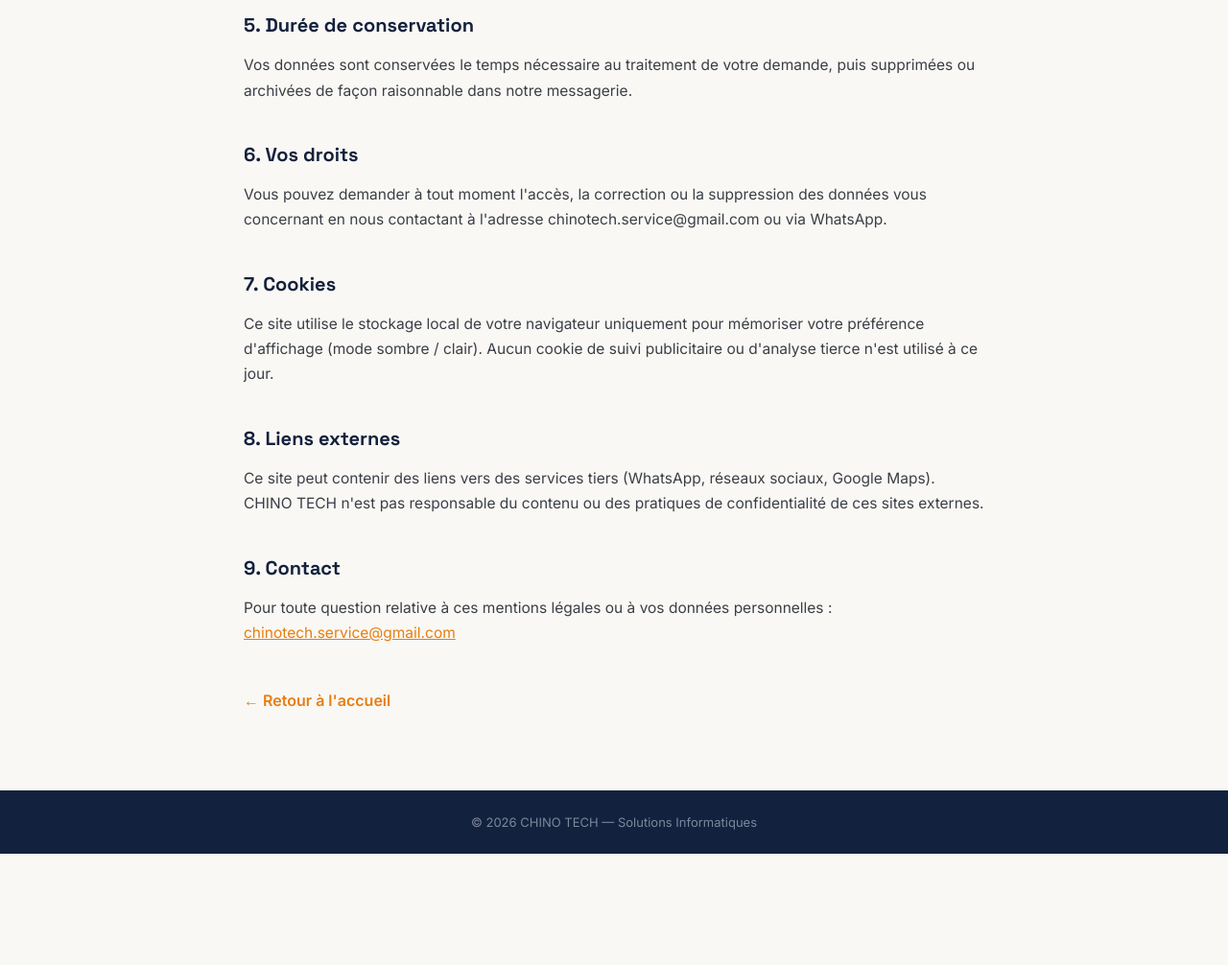
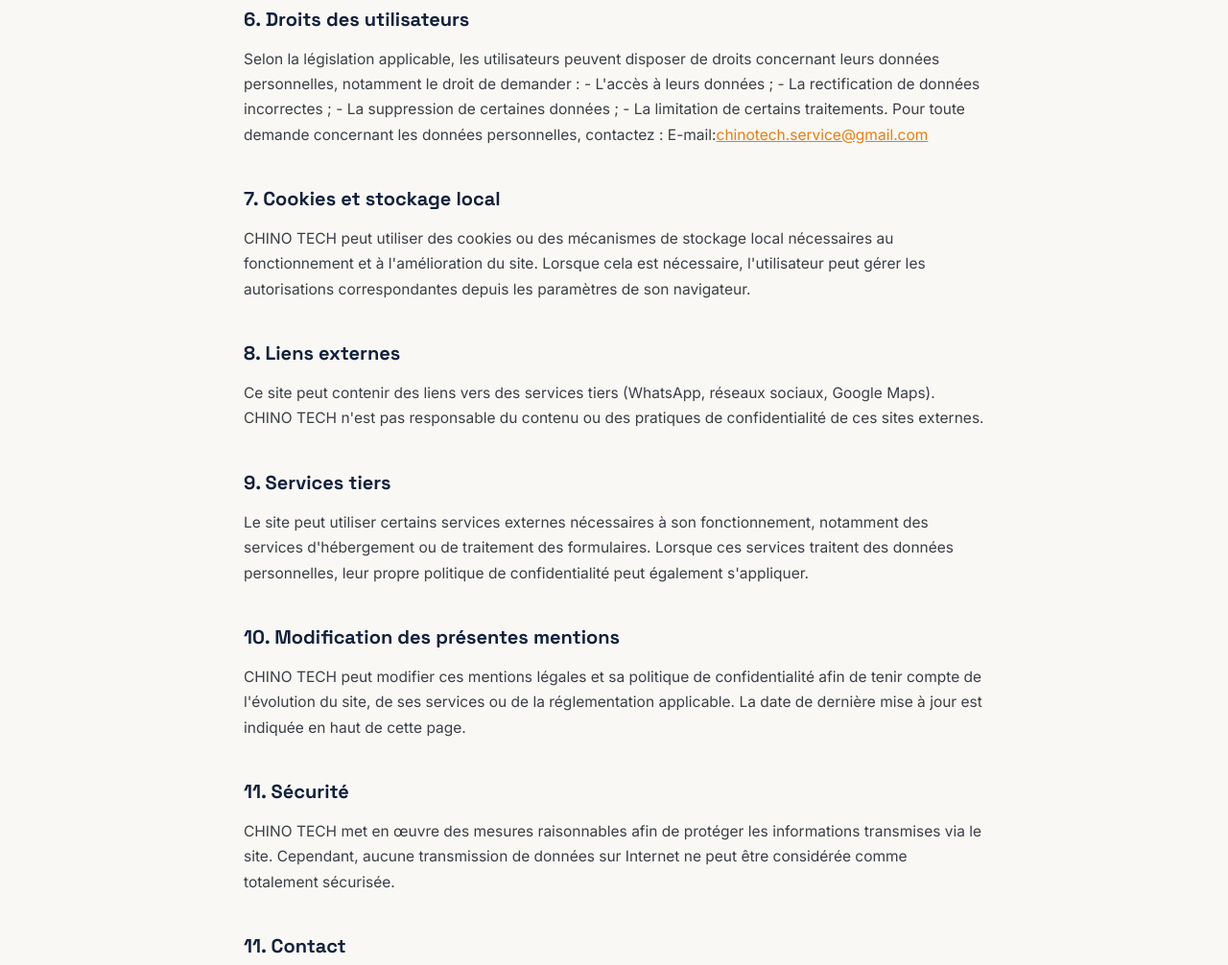
Before and after one commit to Msonchini/chinotech-site, a plain HTML site: page mentions-legales.html in a window 1280 px wide. Shown: the part 1196-2202 px from the top of the page at 96% size. Before the commit the page ends 2086 px from the top, so only its background shows below. Drawn offline with Linux system fonts and the light colour scheme.

Commit message:
Revise legal mentions and privacy policy details
Updated the last modification date and refined user rights section. Added new sections on third-party services and security measures.

```diff
--- a/mentions-legales.html
+++ b/mentions-legales.html
@@ -61,19 +61,18 @@
 
 <main>
   <h1>Mentions légales & Politique de confidentialité</h1>
-  <p class="updated">Dernière mise à jour : 6 septembre 2026</p>
-
-  <div class="note">
-    ⚠️ Ce texte est un modèle générique à adapter. Remplacez les champs entre crochets par vos informations réelles avant la mise en ligne. Selon votre situation (entreprise individuelle, statut informel, etc.), certaines mentions légales obligatoires peuvent varier — un service juridique local peut vous orienter si besoin.
-  </div>
+  <p class="updated">Dernière mise à jour : 7 septembre 2026</p>
 
   <h2>1. Éditeur du site</h2>
   <p>
-    Le site CHINO TECH est édité par SOGLO Wilfried Emerson Mahugnon, entrepreneur individuel,
-    basé à Abomey-Calavi, Bénin.<br>
+    Le site CHINO TECH est édité par :
+
+    Nom / Raison sociale : SOGLO Wilfried Emerson Mahugnon
+    Responsable du site : SOGLO Wilfried Emerson Mahugnon
+    Adresse : Cotonou, Bénin<br>
     Téléphone : (+229) 01 69 86 24 98<br>
     E-mail : chinotech.service@gmail.com<br>
-    IFU : 0 2026 5629 2358
+    Identifiant fiscal / IFU : 0 2026 5629 2358
   </p>
 
   <h2>2. Hébergement</h2>
@@ -106,16 +105,21 @@
     de façon raisonnable dans notre messagerie.
   </p>
 
-  <h2>6. Vos droits</h2>
+  <h2>6. Droits des utilisateurs</h2>
   <p>
-    Vous pouvez demander à tout moment l'accès, la correction ou la suppression des données vous concernant
-    en nous contactant à l'adresse chinotech.service@gmail.com ou via WhatsApp.
+    Selon la législation applicable, les utilisateurs peuvent disposer de droits concernant leurs données personnelles, notamment le droit de demander :
+              - L'accès à leurs données ;
+              - La rectification de données incorrectes ;
+              - La suppression de certaines données ;
+              - La limitation de certains traitements.
+    Pour toute demande concernant les données personnelles, contactez :
+    E-mail:<a href="mailto:chinotech.service@gmail.com">chinotech.service@gmail.com</a>
   </p>
 
-  <h2>7. Cookies</h2>
+  <h2>7. Cookies et stockage local</h2>
   <p>
-    Ce site utilise le stockage local de votre navigateur uniquement pour mémoriser votre préférence
-    d'affichage (mode sombre / clair). Aucun cookie de suivi publicitaire ou d'analyse tierce n'est utilisé à ce jour.
+    CHINO TECH peut utiliser des cookies ou des mécanismes de stockage local nécessaires au fonctionnement et à l'amélioration du site.
+    Lorsque cela est nécessaire, l'utilisateur peut gérer les autorisations correspondantes depuis les paramètres de son navigateur.
   </p>
 
   <h2>8. Liens externes</h2>
@@ -124,7 +128,23 @@
     CHINO TECH n'est pas responsable du contenu ou des pratiques de confidentialité de ces sites externes.
   </p>
 
-  <h2>9. Contact</h2>
+  <h2>9. Services tiers</h2>
+  <p>
+    Le site peut utiliser certains services externes nécessaires à son fonctionnement, notamment des services d'hébergement ou de traitement des formulaires.
+    Lorsque ces services traitent des données personnelles, leur propre politique de confidentialité peut également s'appliquer.
+  </p>
+
+  <h2>10. Modification des présentes mentions</h2>
+  <p>
+    CHINO TECH peut modifier ces mentions légales et sa politique de confidentialité afin de tenir compte de l'évolution du site, de ses services ou de la réglementation applicable.
+    La date de dernière mise à jour est indiquée en haut de cette page.
+  </p>
+  <h2>11. Sécurité</h2>
+  <p>
+    CHINO TECH met en œuvre des mesures raisonnables afin de protéger les informations transmises via le site.
+    Cependant, aucune transmission de données sur Internet ne peut être considérée comme totalement sécurisée.
+  </p>
+  <h2>11. Contact</h2>
   <p>
     Pour toute question relative à ces mentions légales ou à vos données personnelles :
     <a href="mailto:chinotech.service@gmail.com">chinotech.service@gmail.com</a>
```
